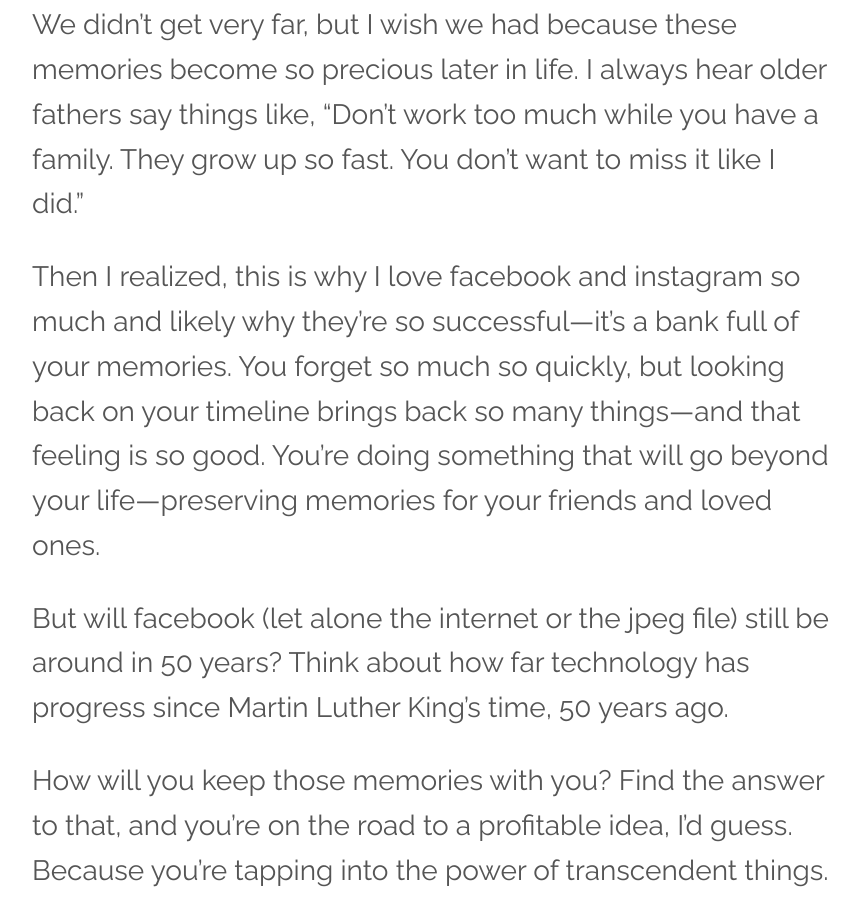
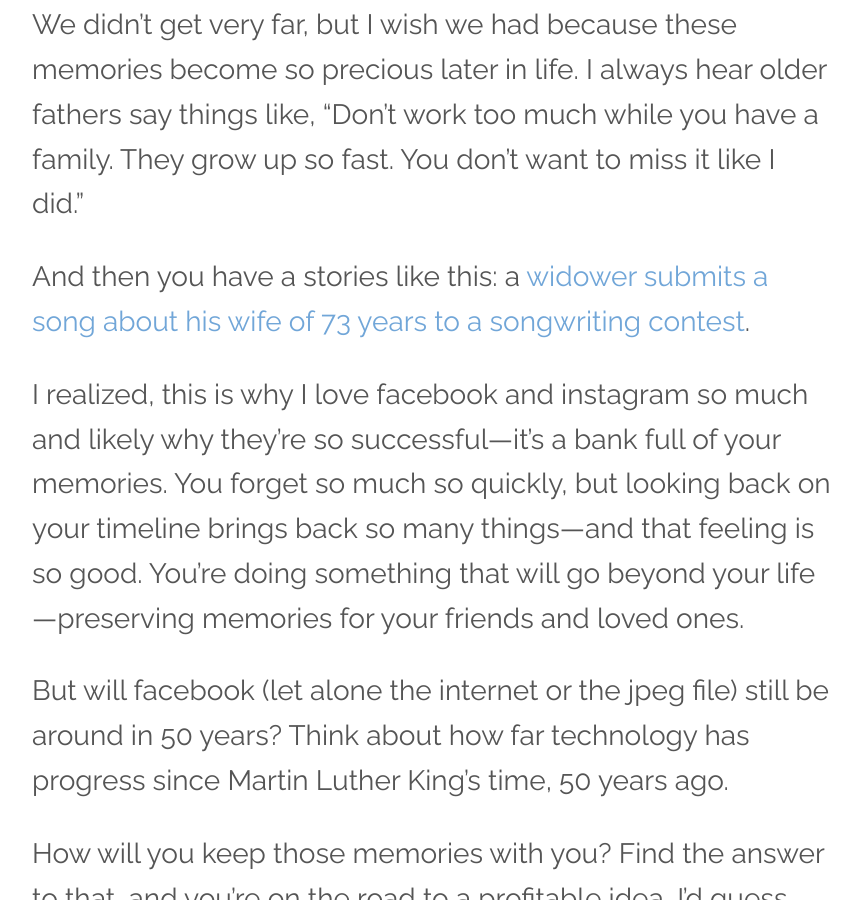
Before and after one commit to kevnk/kevnk.github.io, a Jekyll site: the page built from _posts/2013-08-28-using-social-media-to-transcend.md, in a window 1280 px wide and 900 px high, scrolled down 1393 px. Shown: the whole window, without its empty margins (208-1068 px from the left). Built offline with Jekyll 4.4.1, drawn with Linux system fonts in a browser that asks for light colours; comment, search, counter and statistics services are not loaded.

Commit message:
updating post

```diff
--- a/_posts/2013-08-28-using-social-media-to-transcend.md
+++ b/_posts/2013-08-28-using-social-media-to-transcend.md
@@ -19,7 +19,9 @@ Cesar Kuriyama decided to make [a video from one second of every day of his life
 
 We didn't get very far, but I wish we had because these memories become so precious later in life. I always hear older fathers say things like, "Don't work too much while you have a family. They grow up so fast. You don't want to miss it like I did."
 
-Then I realized, this is why I love facebook and instagram so much and likely why they're so successful—it's a bank full of your memories. You forget so much so quickly, but looking back on your timeline brings back so many things—and that feeling is so good. You're doing something that will go beyond your life—preserving memories for your friends and loved ones.
+And then you have a stories like this: a [widower submits a song about his wife of 73 years to a songwriting contest](http://twentytwowords.com/2013/08/26/widower-submits-a-song-about-his-wife-of-73-years-to-a-songwriting-contest/).
+
+I realized, this is why I love facebook and instagram so much and likely why they're so successful—it's a bank full of your memories. You forget so much so quickly, but looking back on your timeline brings back so many things—and that feeling is so good. You're doing something that will go beyond your life—preserving memories for your friends and loved ones.
 
 But will facebook (let alone the internet or the jpeg file) still be around in 50 years? Think about how far technology has progress since Martin Luther King's time, 50 years ago.
 
```
